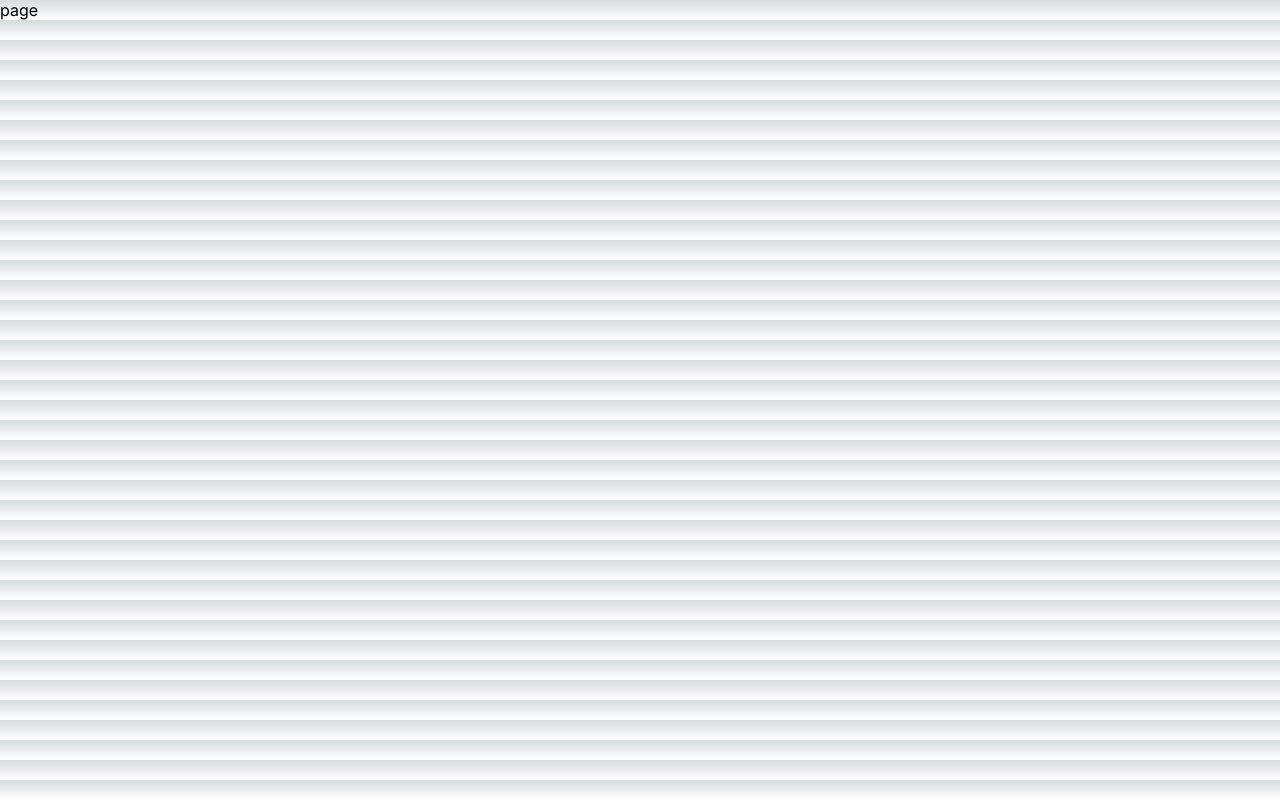
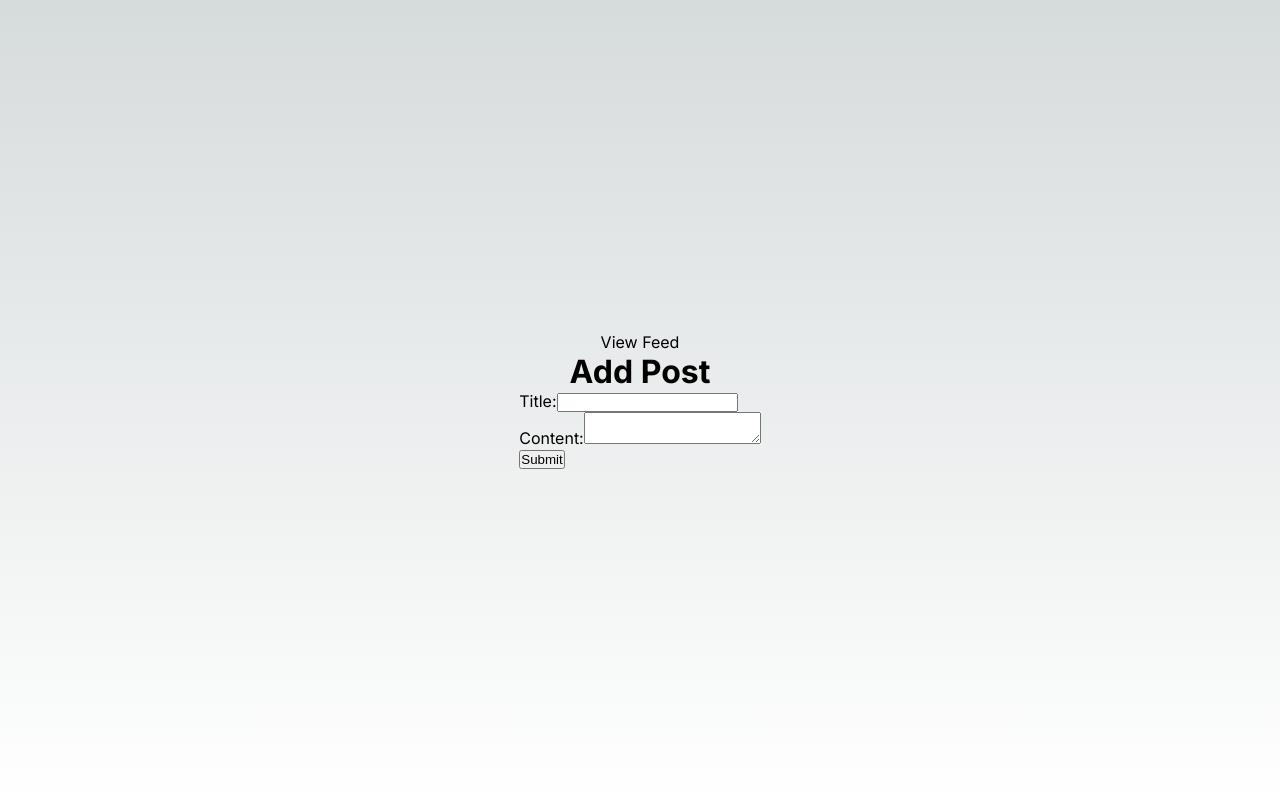
Before and after one commit to ro61zzy/posts_web_app, a Next.js app: page /add-post in a window 1280 px wide. Built offline with nearby package versions, Linux system fonts and the light colour scheme.

Commit message:
set up add post page

```diff
--- a/app/add-post/page.tsx
+++ b/app/add-post/page.tsx
@@ -1,9 +1,74 @@
+//this is a client component so you put
+'use client'
 import React from 'react'
+import styles from '@/app/page.module.css'
+import Link from 'next/link';
+import { useState } from 'react';
+import { useRouter } from 'next/navigation';
 
 const AddPost = () => {
+    const [title, setTitle] = useState('');
+  const [content, setContent] = useState('');
+  const router = useRouter()
+
+  const handleTitleChange = (event) => {
+    setTitle(event.target.value);
+  };
+
+  const handleContentChange = (event) => {
+    setContent(event.target.value);
+  };
+
+  const handleSubmit = async (event) => {
+    event.preventDefault();
+
+    try{
+        await fetch('/api/add-post', {
+            method: 'POST',
+            headers: {
+            'Content-Type': 'application/json'
+            },
+            body: JSON.stringify({title, content}) })
+
+        router.refresh()
+    } catch (error){
+        console.error(error)
+    }
+
+    setTitle('');
+    setContent('');
+  };
   return (
-    <div>page</div>
+    <div className={styles.main}>
+         <Link href={'/'}>View Feed</Link>
+        <h1>Add Post</h1>
+        <form onSubmit={handleSubmit}>
+        <div>
+          <label htmlFor="title">Title:</label>
+          <input
+            type="text"
+            id="title"
+            value={title}
+            onChange={handleTitleChange}
+            required
+          />
+        </div>
+        <div>
+          <label htmlFor="content">Content:</label>
+          <textarea
+            id="content"
+            value={content}
+            onChange={handleContentChange}
+            required
+          />
+        </div>
+        <button type="submit">Submit</button>
+      </form>
+    </div>
   )
 }
 
 export default AddPost
+
+
+//you make client requests to the backend when you click submit button using route handler
--- a/app/page.tsx
+++ b/app/page.tsx
@@ -2,6 +2,7 @@
 import styles from "./page.module.css";
 import prisma from '../lib/prisma'; // instance will be your interface to the database when you want to read and write data in it
 import Post from './components/post';
+import Link from 'next/link';
 
 // Define the types for the data
 interface Post {
@@ -35,10 +36,11 @@
 
 export default async function Home() {
   const posts = await getPosts();
-  console.log({ posts });
+  // console.log({ posts });
 
   return (
     <main className={styles.main}>
+      <Link href={'/add-post'}>Add Posts</Link>
       <h1>Feed</h1>
       {posts.map((post) => (
         <Post
```
